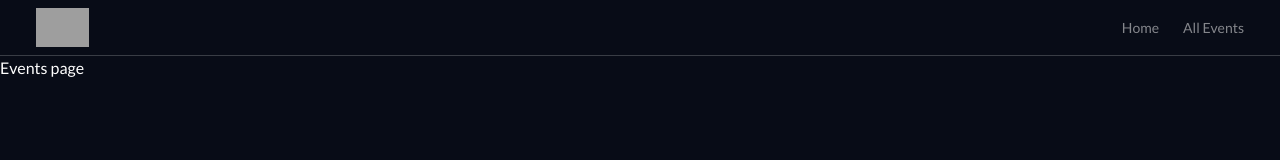
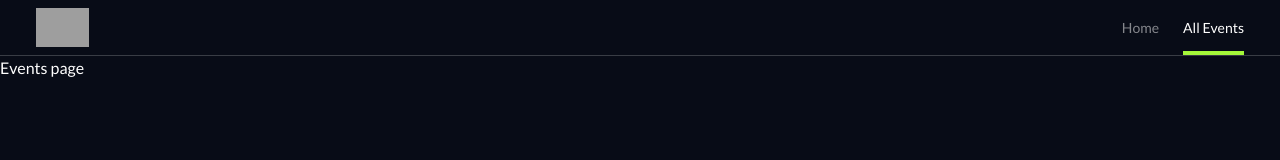
Before and after one commit to PachaiyappanV/evento, a Next.js app: page /events/all in a window 1280 px wide. Shown: the top 160 px of the page. Built offline with nearby package versions, Linux system fonts and the light colour scheme; grey boxes are pictures that could not be loaded.

Commit message:
feat(ui): add active link slider using Framer Motion

```diff
--- a/src/components/Header.tsx
+++ b/src/components/Header.tsx
@@ -1,4 +1,7 @@
+"use client";
+import { motion } from "framer-motion";
 import Link from "next/link";
+import { usePathname } from "next/navigation";
 import Logo from "./Logo";
 
 const routes = [
@@ -12,17 +15,29 @@
   },
 ];
 const Header = () => {
+  const activePathName = usePathname();
   return (
     <header
       className="flex items-center justify-between h-14 border-b
     border-white/20 px-3 sm:px-9 "
     >
       <Logo />
-      <nav>
-        <ul className="flex gap-x-6 text-sm">
+      <nav className=" h-full">
+        <ul className="flex gap-x-6 text-sm h-full">
           {routes.map((route) => (
-            <li key={route.name} className="text-white/50 hover:text-white">
+            <li
+              key={route.name}
+              className={`${
+                activePathName === route.path ? "text-white" : "text-white/50"
+              } hover:text-white flex items-center relative`}
+            >
               <Link href={route.path}>{route.name}</Link>
+              {activePathName === route.path && (
+                <motion.div
+                  layoutId="header-active-link"
+                  className="h-1 w-full bg-accent absolute bottom-0"
+                ></motion.div>
+              )}
             </li>
           ))}
         </ul>
```
Also changed, not shown: package.json (+6 -5 lines), 1 other file (tests, documents, lock files or other folders).
